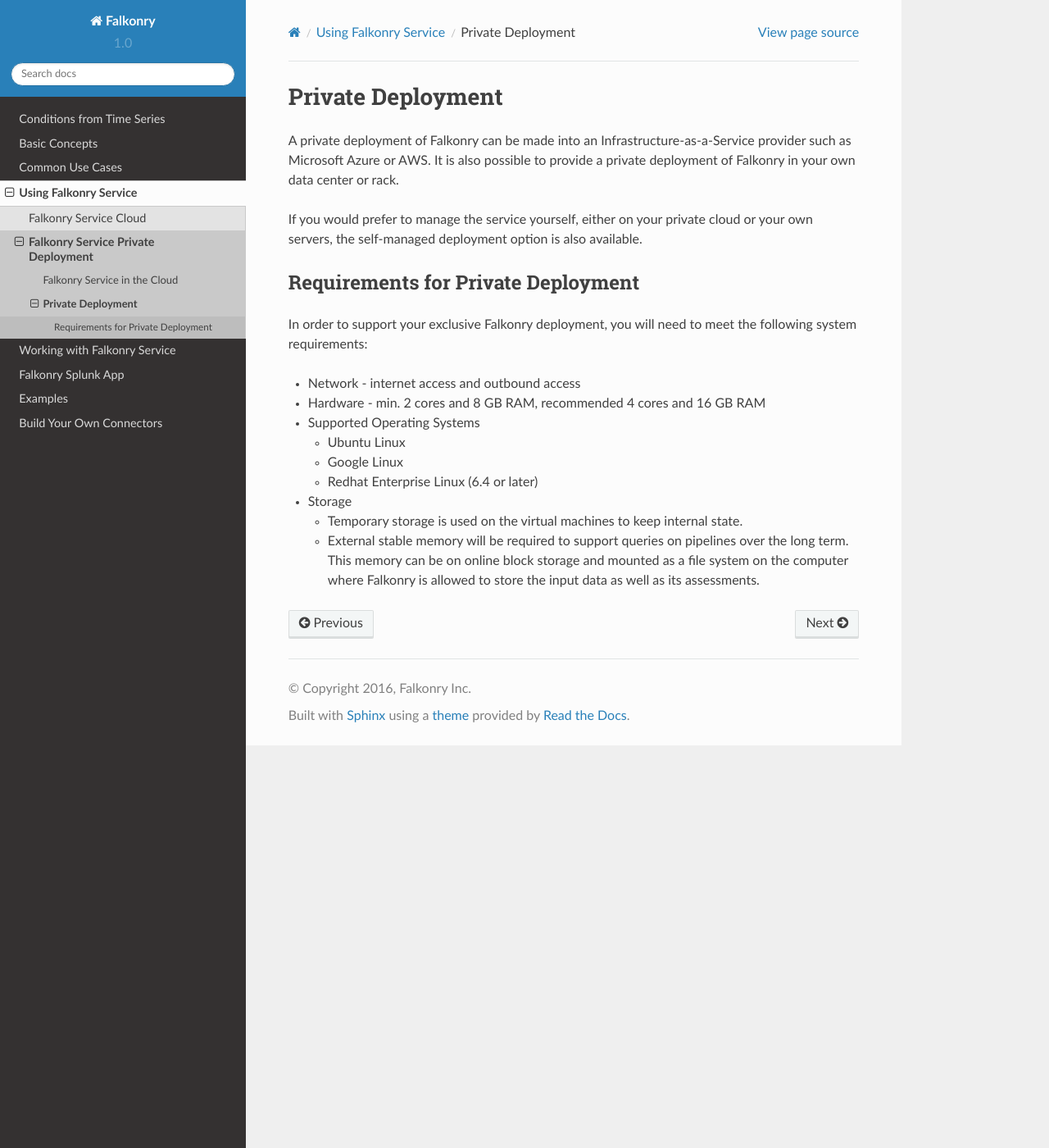
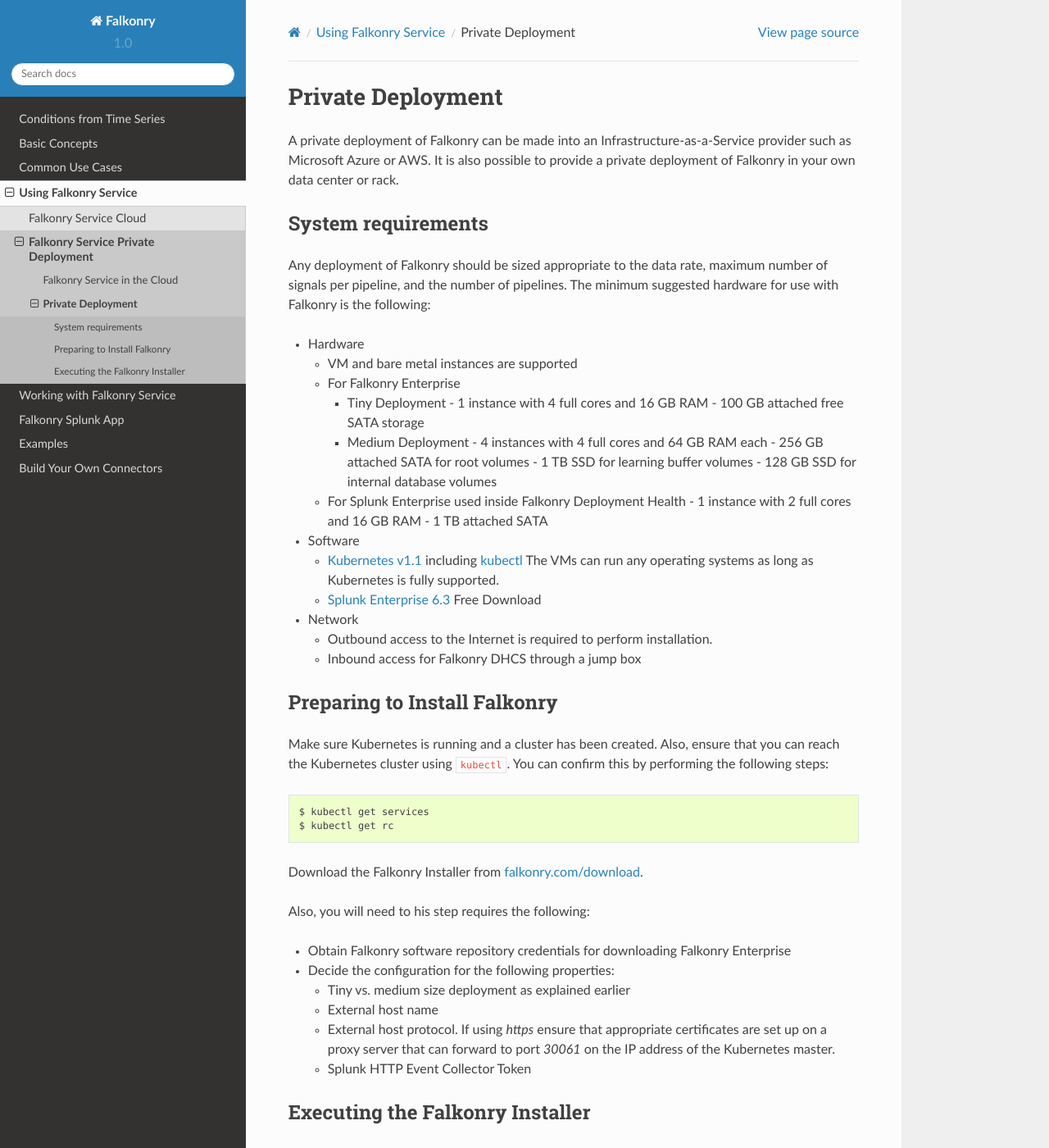
Before and after one commit to suhas-mehta/support, a Sphinx documentation site: the page built from docs/using/deployment.rst, in a window 1280 px wide and 1400 px high. Shown: the whole window at 82% size. Built offline with Sphinx 7.4.7 and the Read the Docs theme 2.0.0, drawn with Linux system fonts in a browser that asks for light colours; some of the changed text lies outside the part shown.

Commit message:
Added details for deployment

```diff
--- a/docs/using/deployment.rst
+++ b/docs/using/deployment.rst
@@ -5,25 +5,80 @@
 such as Microsoft Azure or AWS. It is also possible to provide a private deployment of
 Falkonry in your own data center or rack.
 
-If you would prefer to manage the service yourself, either on your private cloud or your
-own servers, the self-managed deployment option is also available.
+System requirements
+-------------------
 
-Requirements for Private Deployment
-----------------------------------------
-In order to support your exclusive Falkonry deployment, you will need to meet the following
-system requirements:
+Any deployment of Falkonry should be sized appropriate to the data rate, maximum number
+of signals per pipeline, and the number of pipelines. The minimum suggested hardware for
+use with Falkonry is the following:
 
-- Network - internet access and outbound access
-- Hardware - min. 2 cores and 8 GB RAM, recommended 4 cores and 16 GB RAM
-- Supported Operating Systems
+- Hardware
 
-  - Ubuntu Linux
-  - Google Linux
-  - Redhat Enterprise Linux (6.4 or later)
+  - VM and bare metal instances are supported
+  - For Falkonry Enterprise
 
-- Storage
+    - Tiny Deployment
+      - 1 instance with 4 full cores and 16 GB RAM
+      - 100 GB attached free SATA storage
 
-  - Temporary storage is used on the virtual machines to keep internal state.
-  - External stable memory will be required to support queries on pipelines over the long
-    term. This memory can be on online block storage and mounted as a file system on
-    the computer where Falkonry is allowed to store the input data as well as its assessments.
+    - Medium Deployment
+      - 4 instances with 4 full cores and 64 GB RAM each
+      - 256 GB attached SATA for root volumes
+      - 1 TB SSD for learning buffer volumes
+      - 128 GB SSD for internal database volumes
+
+  - For Splunk Enterprise used inside Falkonry Deployment Health
+    - 1 instance with 2 full cores and 16 GB RAM
+    - 1 TB attached SATA
+
+- Software
+
+  - `Kubernetes v1.1 <http://kubernetes.io/v1.1/gs-custom.html>`_ including
+    `kubectl <http://kubernetes.io/v1.0/docs/user-guide/kubectl/kubectl.html>`_
+    The VMs can run any operating systems as long as Kubernetes is fully supported.
+  - `Splunk Enterprise 6.3 <http://www.splunk.com/en_us/download.html>`_ Free Download
+
+- Network
+
+  - Outbound access to the Internet is required to perform installation.
+  - Inbound access for Falkonry DHCS through a jump box
+
+Preparing to Install Falkonry
+-----------------------------
+
+Make sure Kubernetes is running and a cluster has been created. Also, ensure that you can
+reach the Kubernetes cluster using ``kubectl``. You can confirm this by performing the
+following steps::
+
+  $ kubectl get services
+  $ kubectl get rc
+
+Download the Falkonry Installer from `falkonry.com/download <http://falkonry.com/download>`_.
+
+Also, you will need to his step requires the following:
+
+- Obtain Falkonry software repository credentials for downloading Falkonry Enterprise
+- Decide the configuration for the following properties:
+
+  - Tiny vs. medium size deployment as explained earlier
+  - External host name
+  - External host protocol. If using `https` ensure that appropriate certificates are set up
+    on a proxy server that can forward to port `30061` on the IP address of the Kubernetes
+    master.
+  - Splunk HTTP Event Collector Token
+
+Executing the Falkonry Installer
+--------------------------------
+
+You can run the Falkonry installer from the downloaded `falkonry.zip` file. To execute the
+installer, you will need a shell environment such as `bash` or `tcsh`. Also, make sure
+that you run the Falkonry installer from the environment that you can access Kubernetes
+from as confirmed in the previous step.
+
+You will run the installer in the following command from the folder where you opened the
+Falkonry Installer Zip file::
+
+  $ ./install-falkonry -c tiny -h falkonry.acme.com -p http -t splunk-event-collector-token
+
+Note that `medium` deployment will require a multi-node Kubernetes cluster and can be
+selected by using the ``-c`` switch above.
```
